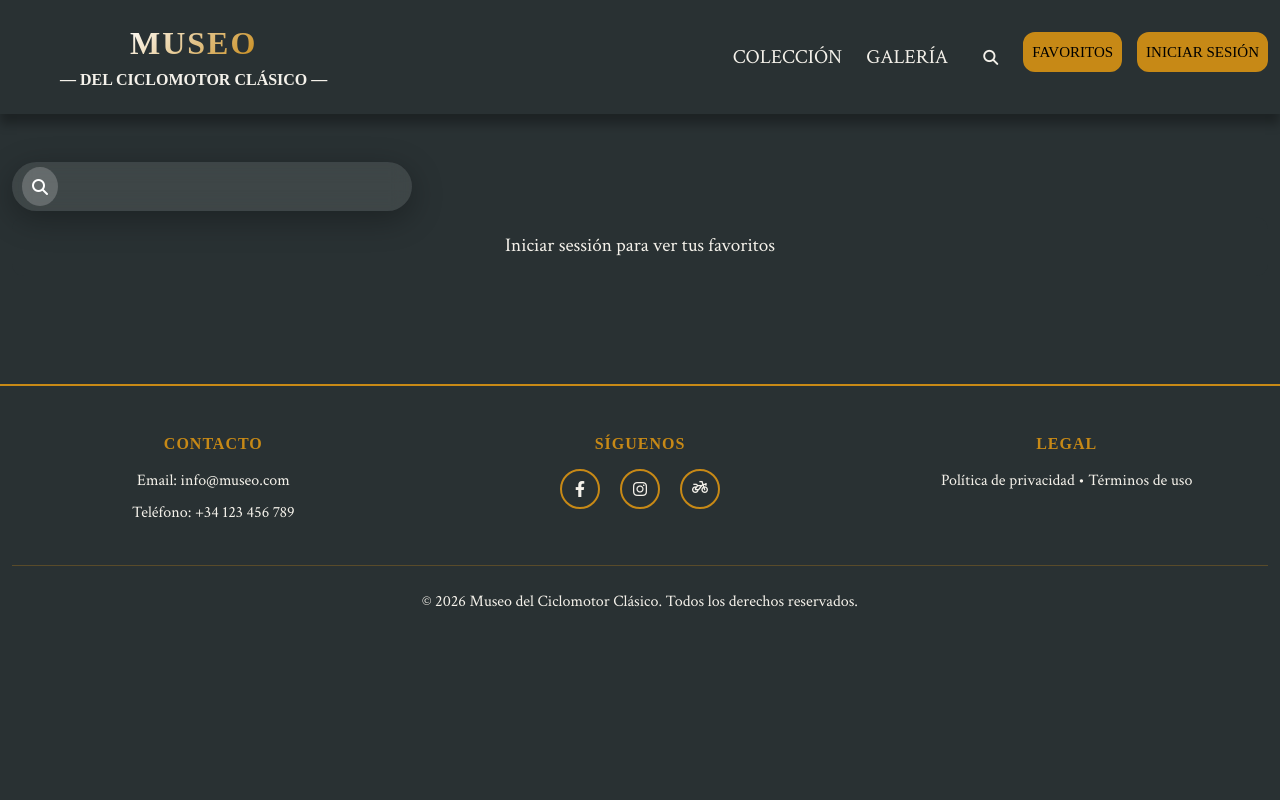
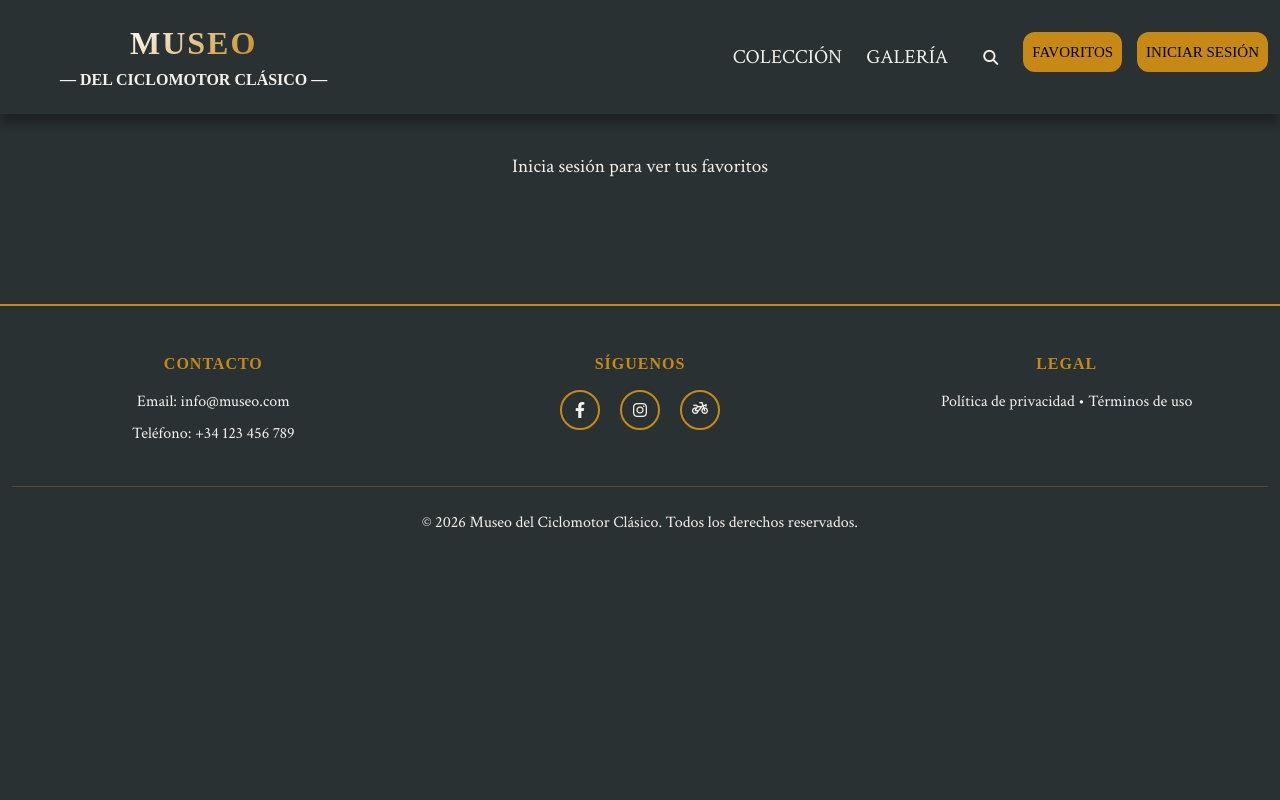
Before and after one commit to celiatrillo3/Proyecto, a PHP site: page /favoritos.php in a window 1280 px wide. Run offline with PHP 8.4, Linux system fonts and the light colour scheme; data that the repository does not hold is empty; some libraries are stand-ins or nearby versions.

Commit message:
27-04-26

```diff
--- a/favoritos.php
+++ b/favoritos.php
@@ -109,7 +109,7 @@
                 </div>
             </header>
             <main class="container-fluid py-5">
-                <div class="colecionBuscador">
+                <div class="coleccionBuscador" id="coleccionContenedorBuscador">
                     <form action="coleccion.php" method="post" class="search-container">
                         <input type="text" placeholder="Busca algo" name="buscadorInput" autocomplete="off" id="buscadorFavoritos">
                         <button type="submit"><i class="fa-solid fa-magnifying-glass mt-1"></i></button>
@@ -176,18 +176,20 @@
                         }
                     }
                 }else{
-                    echo "<div class='favoritosDivError'>Iniciar sessión para ver tus favoritos</div>";
+                    echo "<div class='favoritosDivError'>Inicia sesión para ver tus favoritos</div>";
                     $desactivarBuscador = true;
                 }
                 ?>
                 <script>
                     let listaMotos = <?php echo json_encode($listaResultadoFavoritos, JSON_UNESCAPED_UNICODE); ?>;
                     let desactivarBusqueda = <?php echo json_encode($desactivarBuscador); ?>;
-                    let buscadorFavoritos = document.getElementById('buscadorFavoritos');
+                    let buscadorFavoritos = document.getElementById('coleccionContenedorBuscador');
                     if (desactivarBusqueda) {
                         buscadorFavoritos.setAttribute('style', 'display: none;');
+                        console.log("if");
                     }else{
                         buscadorFavoritos.removeAttribute('style');
+                        console.log("else");
                     }
                 </script>
             </main>
```
